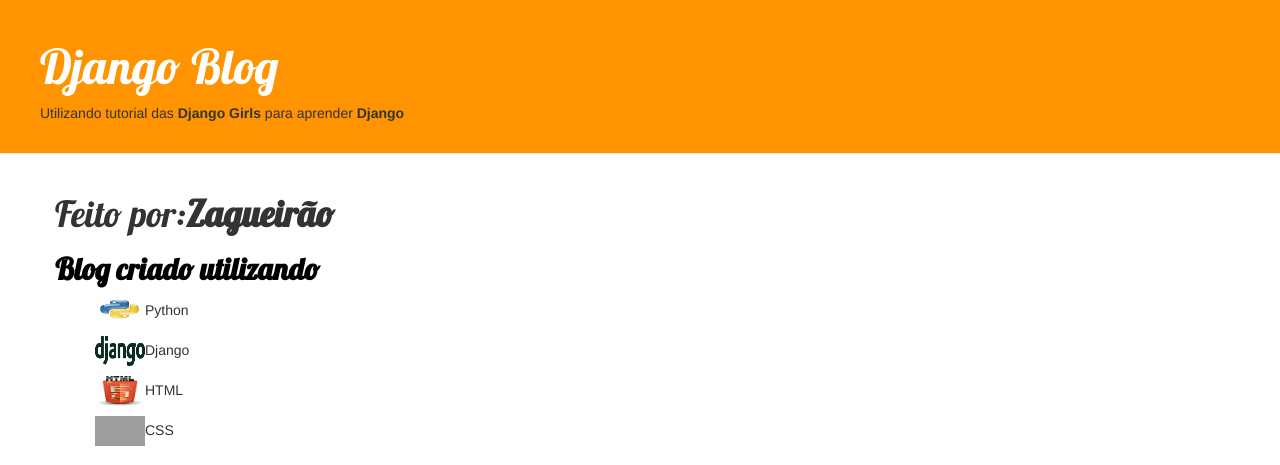
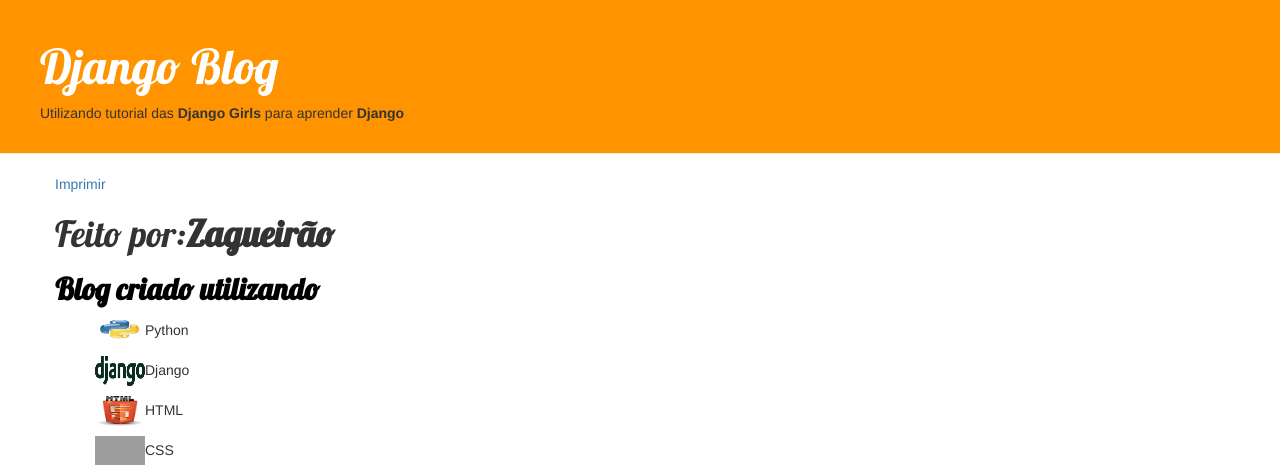
Before and after one commit to ThiagoOliveira001/my-first-blog, a Django app: page / in a window 1280 px wide. Shown: the top 465 px of the page. Run offline with Django 3.2, Linux system fonts and the light colour scheme; data that the repository does not hold is empty; some libraries are stand-ins or nearby versions; grey boxes are pictures that could not be loaded.

Commit message:
teste imprimirs

```diff
--- a/blog/templates/blog/base.html
+++ b/blog/templates/blog/base.html
@@ -22,6 +22,7 @@
         </p>
     </div>
     <div class="content container">
+        <a href="#" onclick="window.print(); return false;">Imprimir</a>
         <div class="row">
             <div class="col-md-8">
             {% block content %}
```
